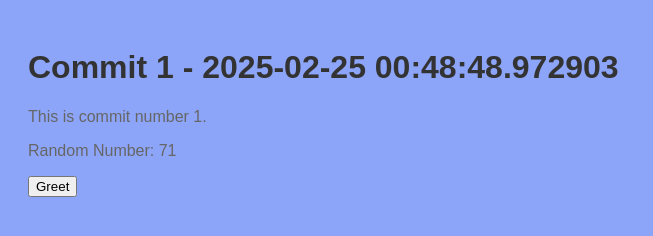
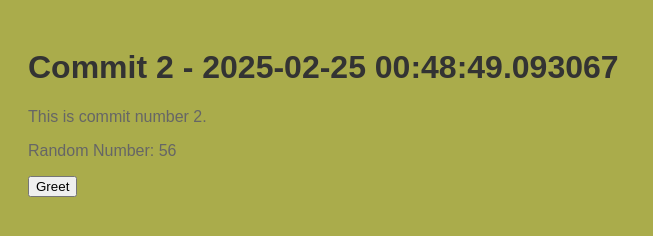
Before and after one commit to stiffs95/myrep-repo-20250225004843, a plain HTML site: page index.html in a window 1280 px wide. Shown: the whole page, without its empty margins (0-653 px from the left). Drawn offline with Linux system fonts and the light colour scheme.

Commit message:
📝 Commit 2 with HTML, CSS, and JS

```diff
--- a/index.html
+++ b/index.html
@@ -2,13 +2,13 @@
     <!DOCTYPE html>
     <html>
     <head>
-        <title>Commit 1 - 2025-02-25 00:48:48.972903</title>
+        <title>Commit 2 - 2025-02-25 00:48:49.093067</title>
         <link rel="stylesheet" href="style.css">
     </head>
     <body>
-        <h1>Commit 1 - 2025-02-25 00:48:48.972903</h1>
-        <p>This is commit number 1.</p>
-        <p>Random Number: 71</p>
+        <h1>Commit 2 - 2025-02-25 00:48:49.093067</h1>
+        <p>This is commit number 2.</p>
+        <p>Random Number: 56</p>
         <button onclick="greet()">Greet</button>
         <script src="script.js"></script>
     </body>
--- a/script.js
+++ b/script.js
@@ -2,4 +2,4 @@
     function greet() {
         alert('Hello from commit ' + commitNumber + '!');
     }
-    var commitNumber = 1;
+    var commitNumber = 2;
--- a/style.css
+++ b/style.css
@@ -1,7 +1,7 @@
 
     body {
         font-family: Arial, sans-serif;
-        background-color: #8da5f9;
+        background-color: #aaac4b;
         padding: 20px;
     }
     h1 {
```
